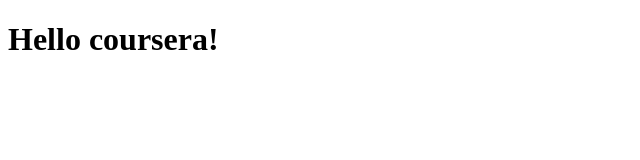
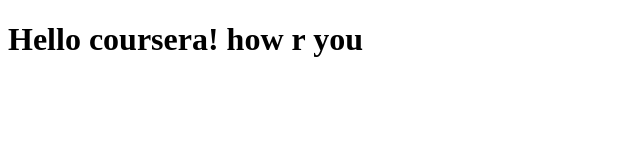
Before and after one commit to mak-TechWhiz/coursera-test, a plain HTML site: page site/index.html in a window 1280 px wide. Shown: the whole page, without its empty margins (0-640 px from the left). Drawn offline with Linux system fonts and the light colour scheme.

Commit message:
Little bit change

```diff
--- a/site/index.html
+++ b/site/index.html
@@ -4,6 +4,6 @@
 	<title>hello!</title>
 </head>
 <body>
-<h1> Hello coursera!</h1>
+<h1> Hello coursera! how r you</h1>
 </body>
 </html>
```
